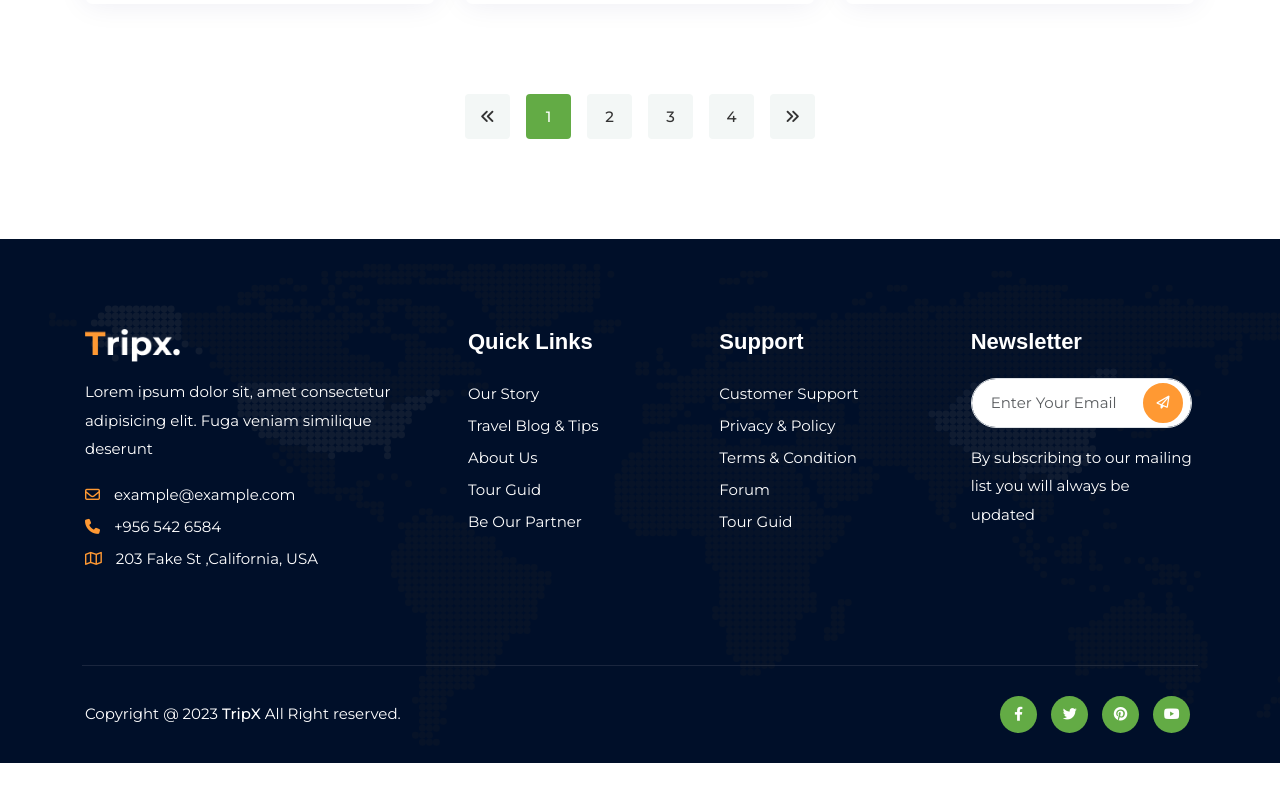
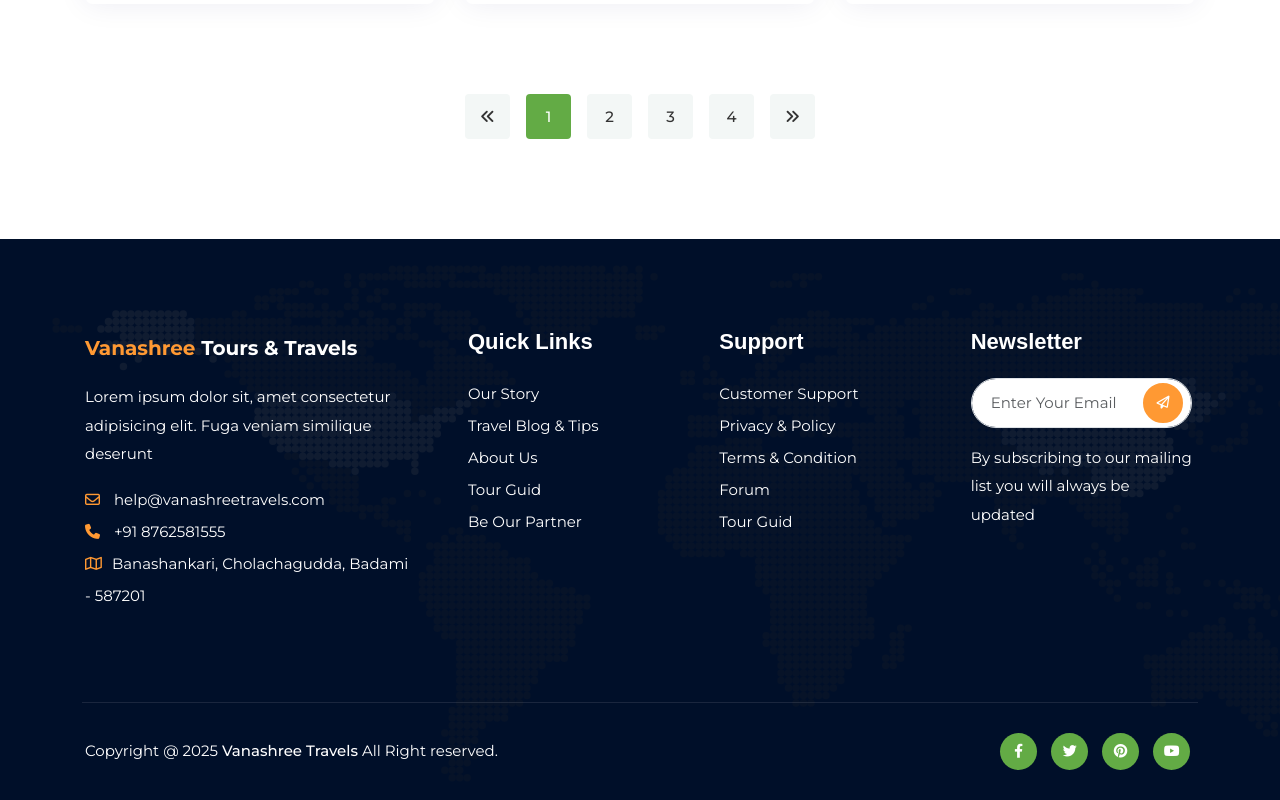
Before and after one commit to dschetu/Vanashree-Tours-Travels, a plain HTML site: page blog.html in a window 1280 px wide. Shown: the part 1595-2395 px from the top of the page. Before the commit the page ends 2358 px from the top, so only its background shows below. Drawn offline with Linux system fonts and the light colour scheme; a web font is replaced by a local one.

Commit message:
footer, copyright, title updated

```diff
--- a/blog.html
+++ b/blog.html
@@ -10,7 +10,7 @@
 		<meta name="viewport" content="width=device-width, initial-scale=1, shrink-to-fit=no">
 		<!-- The above 3 meta tags *must* come first in the head; any other head content must come *after* these tags -->
 		<!-- SITE TITLE -->
-		<title>Blog - TripX</title>
+		<title>Blog - Vanashree Travels</title>
 		<!--Favicon-->
 		<link rel="icon" href="assets/img/favicon.png" type="image/png">
 		<!-- Latest Bootstrap min CSS -->
@@ -319,15 +319,16 @@
 						<div class="col-xl-4 col-lg-4 col-md-6 col-12">
 							<div class="footer-widget">
 								<div class="foot_about_us">
-									<img src="assets/img/logo.png" class="fot-logo" alt="">
+									<!-- <img src="assets/img/logo.png" class="fot-logo" alt="">	 -->
+									<p class="fs-5 fw-bold"><span style="color: #FF9933;">Vanashree</span> <span>Tours & Travels</span></p>
 									<p class="mt-3">
 										Lorem ipsum dolor sit, amet consectetur adipisicing elit. Fuga veniam similique deserunt
 									</p>
 
 									<ul class="cont_info">
-										<li><i class="fa-regular fa-envelope"></i> example@example.com</li>
-										<li><i class="fa-solid fa-phone"></i> +956 542 6584</li>
-										<li><i class="fa-regular fa-map"></i> 203 Fake St ,California, USA</li>
+										<li><i class="fa-regular fa-envelope"></i> help@vanashreetravels.com</li>
+										<li><i class="fa-solid fa-phone"></i> +91 8762581555</li>
+										<li><i class="fa-regular fa-map"></i>Banashankari, Cholachagudda, Badami - 587201</li>
 									</ul>
 								</div>
 							</div>
@@ -384,7 +385,7 @@
 					<div class="row">
 						<div class="col-xl-6 col-md-6 col-12 align-self-center text-start">
 							<p class="copyright_text">
-								Copyright @ 2023 <a href="#">TripX</a> All Right reserved.
+								Copyright @ 2025 <a href="#">Vanashree Travels</a> All Right reserved.
 							</p>
 						</div><!--- END COL -->
 
```
Also changed, not shown: about.html (+7 -6 lines), blog-details.html (+6 -5 lines), contact.html (+7 -6 lines), index-2.html (+6 -5 lines), service.html (+7 -6 lines), tour-details.html (+6 -5 lines), tour.html (+6 -5 lines), index.html (line endings or trailing spaces).
